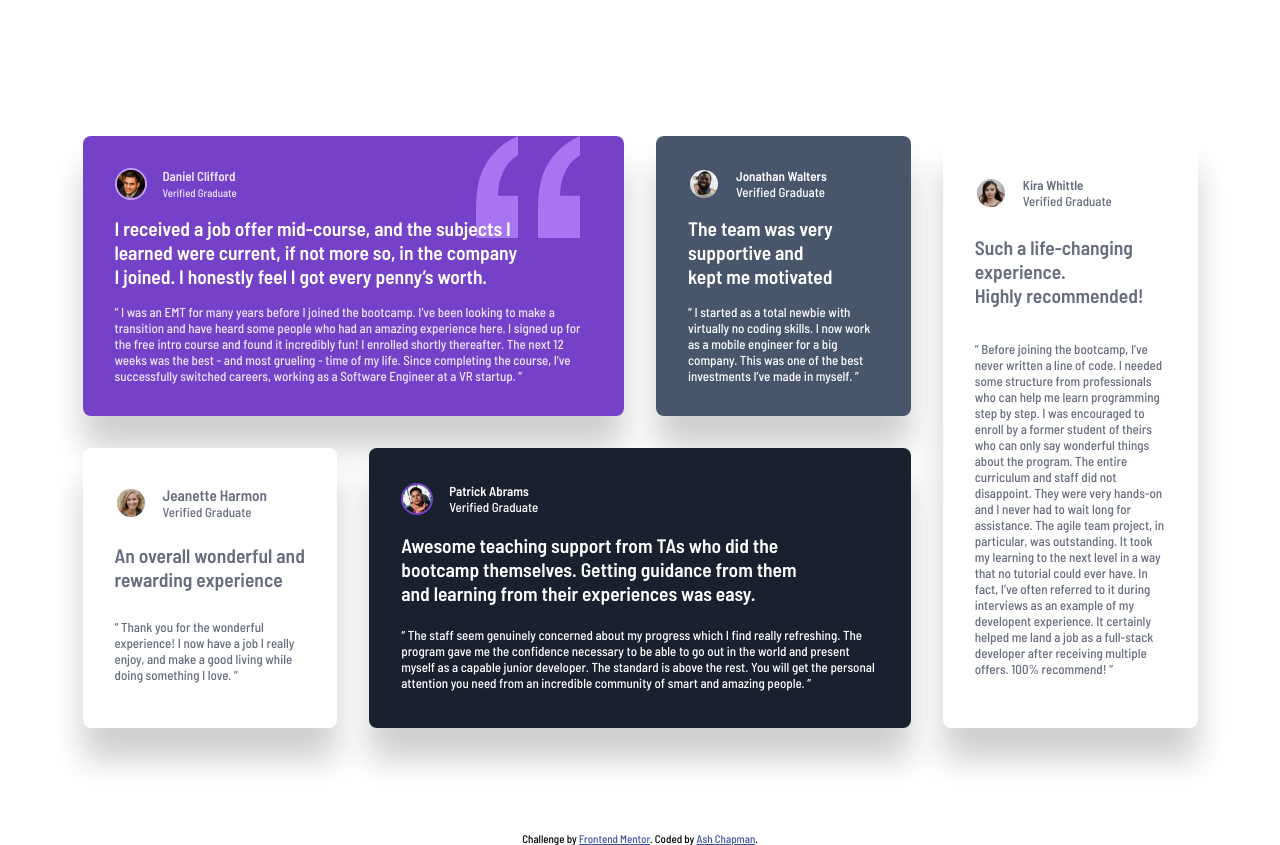
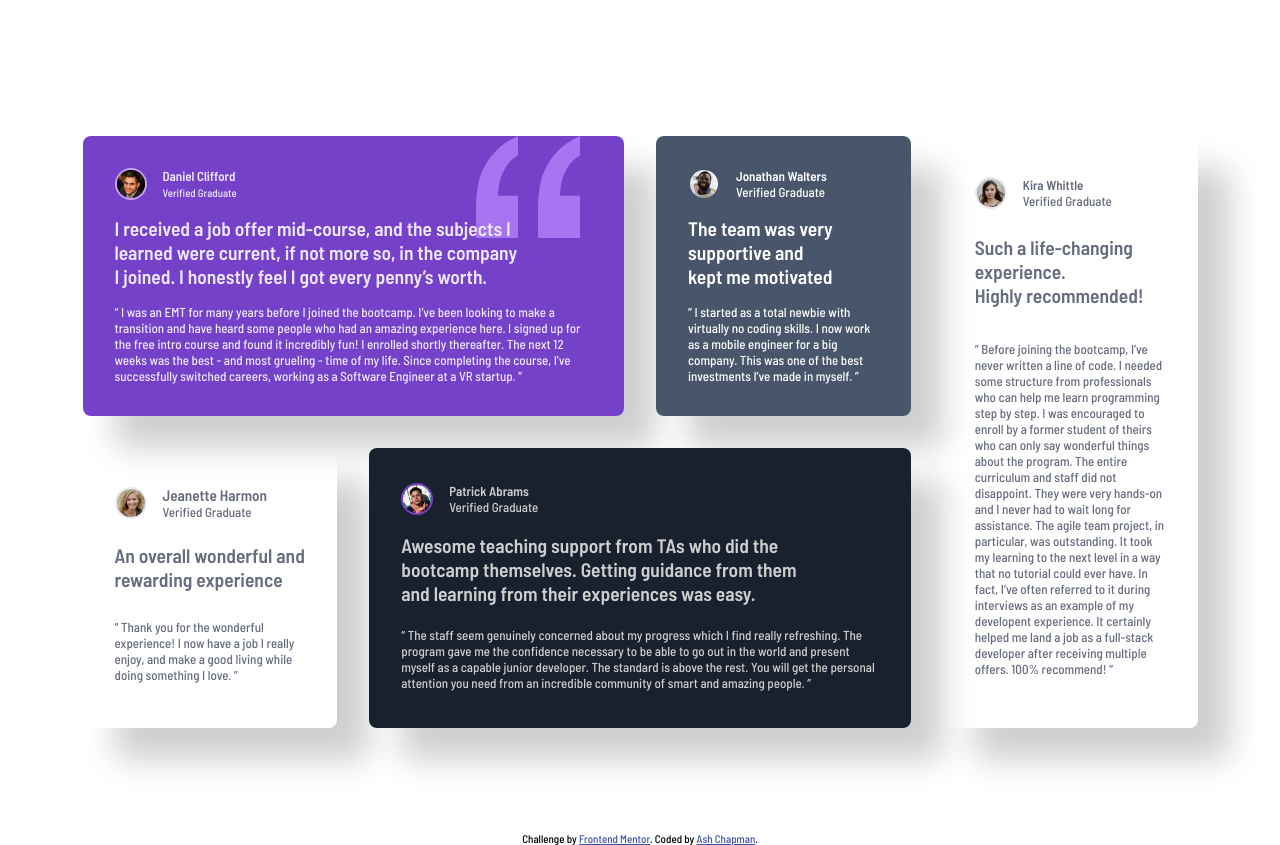
Before and after one commit to BoundoTheWitch/testimonials-grid-section, a plain HTML site: page index.html in a window 1280 px wide. Drawn offline with Linux system fonts and the light colour scheme.

Commit message:
Color and shadow fixes

```diff
--- a/style.css
+++ b/style.css
@@ -103,7 +103,6 @@ main {
     border-radius: 0.5rem;
     box-shadow: var(--shadow-x) var(--shadow-y) 2rem var(--grey-200);
     z-index: 1;
-    background-color: white; /* Default color */
   }
 
   .profile {
@@ -126,7 +125,6 @@ main {
     color: var(--purple-50);
     background-color: var(--purple-500);
     .profile-picture { border-color: var(--purple-300); }
-    .title { color: white; }
   }
   .card-2 {
     background-color: var(--grey-500);
@@ -134,19 +132,20 @@ main {
   }
   .card-3 {
     color: var(--grey-400);
-    .profile-picture { border-color: white; }
+    .profile-picture { border-color: var(--grey-100); }
   }
   .card-4 {
     background-color: var(--dark-blue);
+    color: var(--grey-200);
     .profile-picture { border-color: var(--purple-500); }
   }
   .card-5 {
     color: var(--grey-400);
-    .profile-picture { border-color: white; }
+    .profile-picture { border-color: var(--grey-100); }
   }
 
   @media (min-width: 799px) {
-    --shadow-x: 0rem;
+    --shadow-x: 2rem;
     --shadow-y: 2rem;
     grid-template-columns: 1fr 1fr 1fr 1fr;
     grid-template-rows: 1fr 1fr;
```
